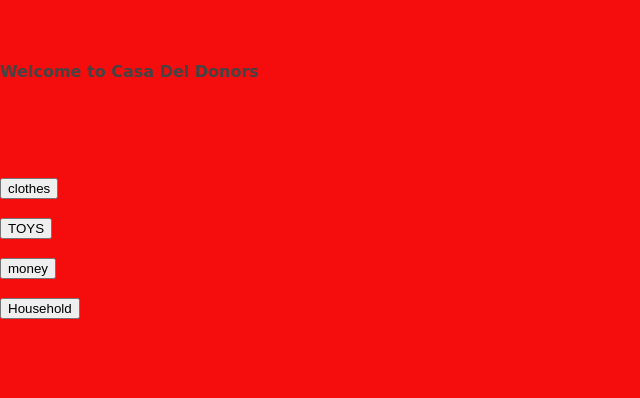
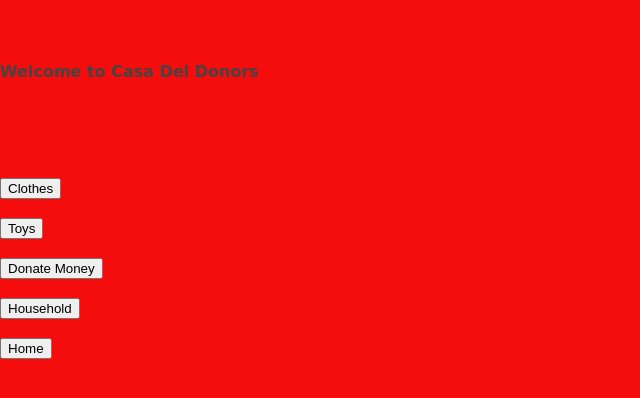
Before and after one commit to TomatoSmash24/CasaDelDonors, a Flask app: page / in a window 1280 px wide. Shown: the part 59-457 px from the top of the page, without its empty margins (0-640 px from the left). Run offline with Flask 3, Linux system fonts and the light colour scheme.

```diff
--- a/templates/Home Page.html
+++ b/templates/Home Page.html
@@ -19,21 +19,21 @@
       <br /><br /><br /><br />
     </div>
       <a href="{{ url_for('clothes') }}">
-        <button>clothes</button>
+        <button>Clothes</button>
       </a>
 
       <br />
       <br />
 
       <a href="{{ url_for('toys') }}">
-        <button>TOYS</button>
+        <button>Toys</button>
       </a>
 
     <br />
     <br />
 
     <a href="{{ url_for('money') }}">
-      <button>money</button>
+      <button>Donate Money</button>
     </a>
 
     <br />
@@ -42,8 +42,12 @@
     <a href="{{ url_for('household') }}">
       <button>Household</button>
     </a>
-    <div class="container">
-    </div>
+    <br>
+    <br>
+
+    <a href="{{ url_for('index') }}">
+      <button>Home</button>
+    </a>
 
   </body>
 </html>
```
